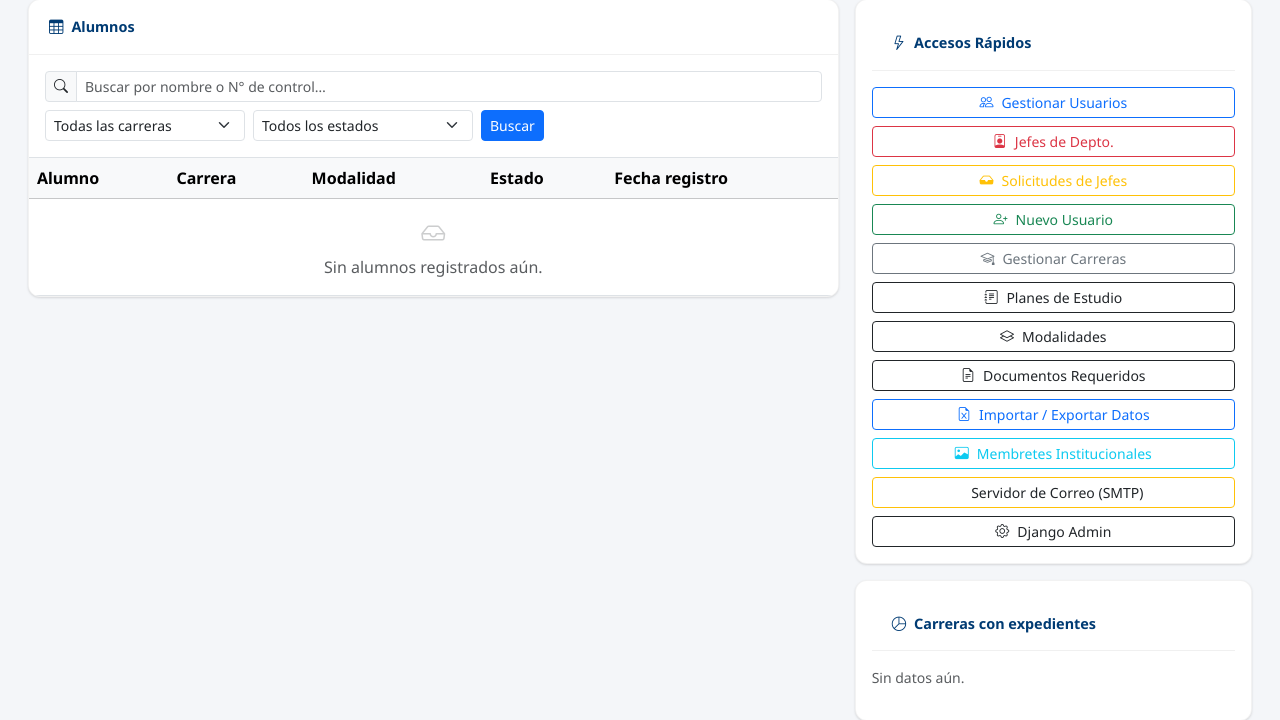
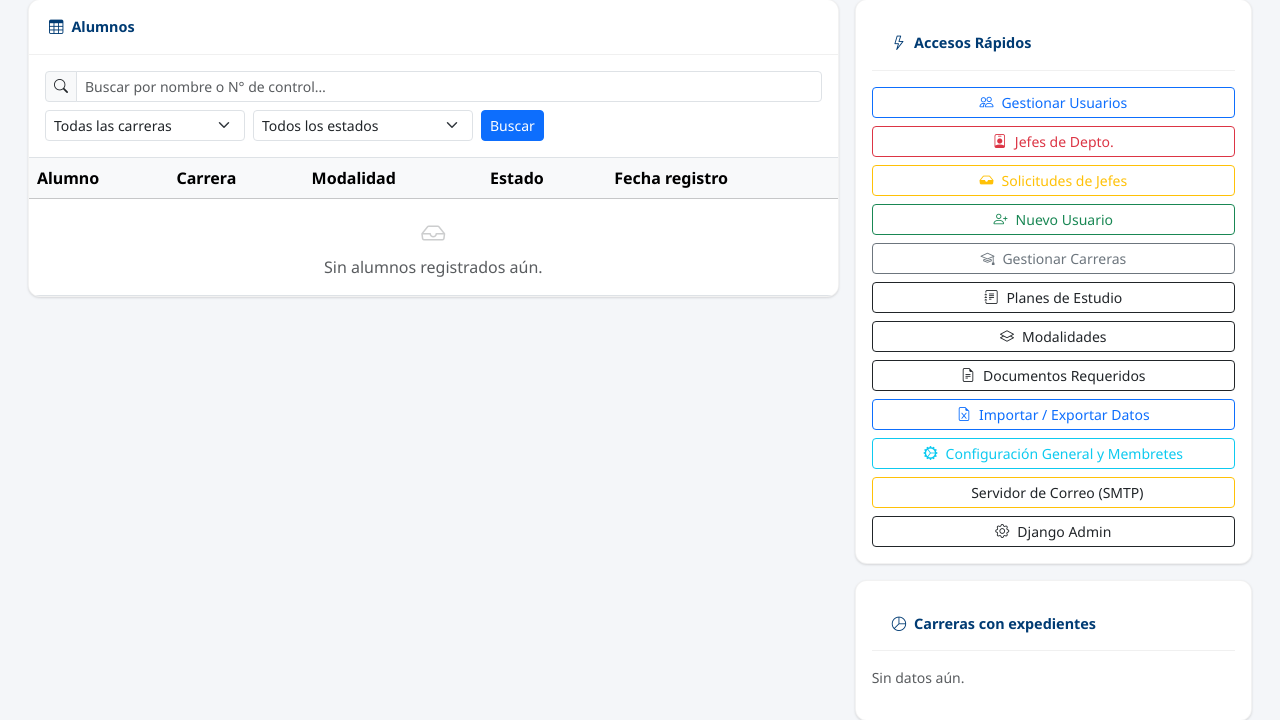
Before and after one commit to BelyView0/titulacion, a Django app: template templates/administracion/dashboard.html in a window 1280 px wide. Shown: the part 310-1030 px from the top of the page. Run offline with Django 5.2, Linux system fonts and the light colour scheme; the template is opened without the code that fills it, so the values that code supplies are empty.

Commit message:
Renombrar botón a Configuración General y Membretes

```diff
--- a/templates/administracion/dashboard.html
+++ b/templates/administracion/dashboard.html
@@ -148,7 +148,7 @@
                 <a href="{% url 'administracion:modalidades' %}" class="btn btn-outline-dark btn-sm"><i class="bi bi-layers me-2"></i>Modalidades</a>
                 <a href="{% url 'administracion:documentos' %}" class="btn btn-outline-dark btn-sm"><i class="bi bi-file-earmark-text me-2"></i>Documentos Requeridos</a>
                 <a href="{% url 'administracion:importar_exportar' %}" class="btn btn-outline-primary btn-sm"><i class="bi bi-file-earmark-excel me-2"></i>Importar / Exportar Datos</a>
-                <a href="{% url 'administracion:configuracion' %}" class="btn btn-outline-info btn-sm"><i class="bi bi-image me-2"></i>Membretes Institucionales</a>
+                <a href="{% url 'administracion:configuracion' %}" class="btn btn-outline-info btn-sm"><i class="bi bi-gear-wide-connected me-2"></i>Configuración General y Membretes</a>
                 <a href="{% url 'administracion:configuracion_email' %}" class="btn btn-outline-warning btn-sm text-dark"><i class="bi bi-envelope-gear me-2"></i>Servidor de Correo (SMTP)</a>
                 <a href="/admin/" class="btn btn-outline-dark btn-sm"><i class="bi bi-gear me-2"></i>Django Admin</a>
             </div>
```
